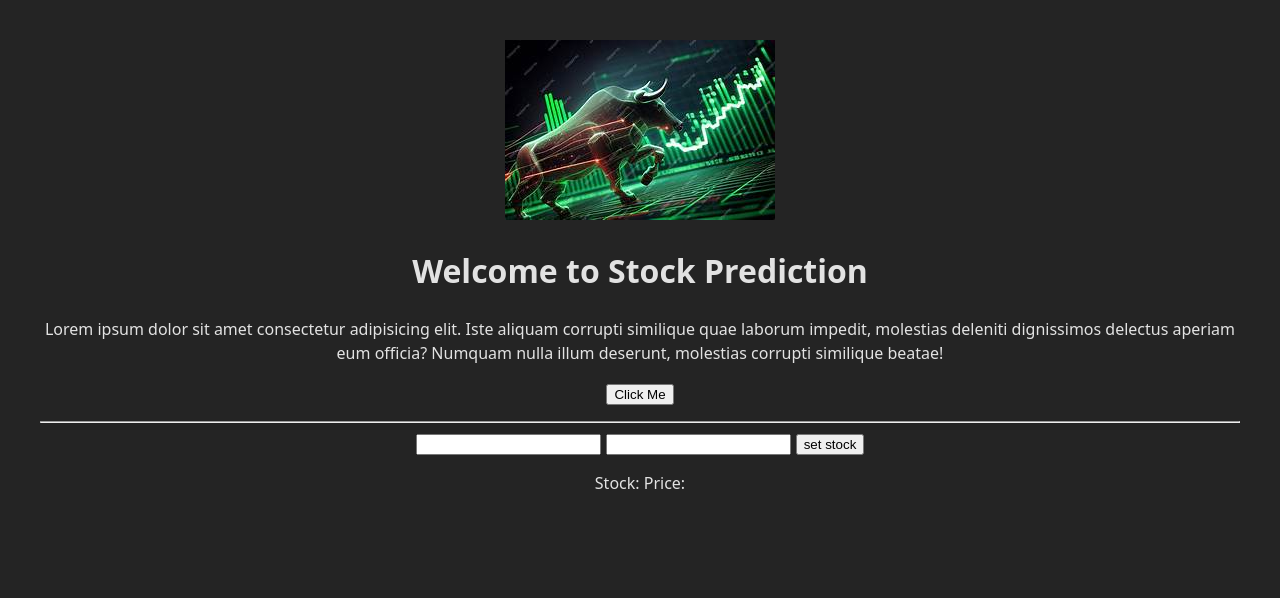
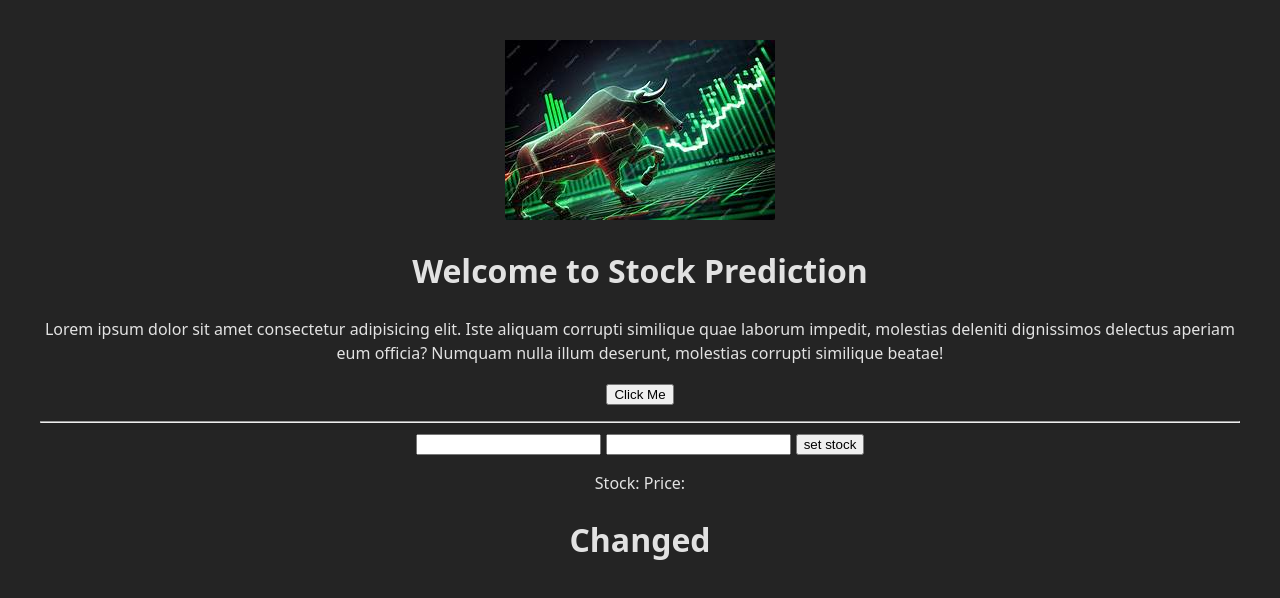
Before and after one commit to Darshan756/stock-prediction-website, a React (Vite) app in the folder frontend/: page / in a window 1280 px wide. Shown: the top 598 px of the page. Built offline with nearby package versions, Linux system fonts and the light colour scheme.

Commit message:
initial commit from git desktop

```diff
--- a/frontend/src/App.jsx
+++ b/frontend/src/App.jsx
@@ -22,6 +22,7 @@ function handleClick(){
 
           <button onClick={handleClick}>set stock</button>
           <p>{ `Stock: ${stockPrice.stock} Price:${stockPrice.price}` }</p>
+          <h1>Changed</h1>
 
     </>
   )
```
